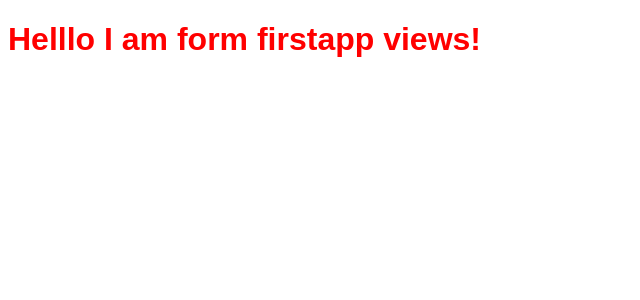
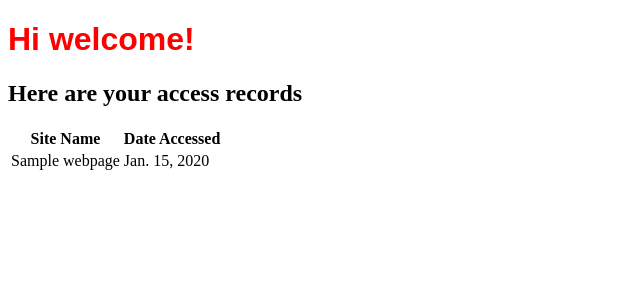
Before and after one commit to miguelpengson/udemy_django, a Django app: page /first_app/ in a window 1280 px wide. Shown: the top 300 px of the page, without its empty margins (0-640 px from the left). Run offline with Django 4.2, Linux system fonts and the light colour scheme; tables that the repository leaves empty hold one stand-in row (values such as "Sample post").

Commit message:
Import models to views, edited views and index template to show fake data

```diff
--- a/first_project/first_app/templates/first_app/index.html
+++ b/first_project/first_app/templates/first_app/index.html
@@ -5,15 +5,34 @@
     <head>
         <meta charset="utf-8">
         <meta http-equiv="X-UA-Compatible" content="IE=edge">
-        <title>Index</title>
+        <title>Django Level Two</title>
         <meta name="description" content="">
         <meta name="viewport" content="width=device-width, initial-scale=1">
         <link rel="stylesheet" type="text/css" href="{% static 'first_app/main.css' %}">
 
     </head>
     <body>
-        <h1>{{ insert_content }}</h1>
+        <h1>Hi welcome!</h1>
+        <h2>Here are your access records</h2>
 
+        <div>
+            {% if access_records %}
+            <table>
+                <thead>
+                    <th>Site Name</th>
+                    <th>Date Accessed</th>
+                </thead>
+                {% for acc in access_records %}
+                <tr>
+                    <td>{{ acc.name }}</td>
+                    <td>{{ acc.date }}</td>
+                </tr>
+                {% endfor %}
+            </table>
+            {% else %}
+                <p>No Access Records Found!</p>
+        </div>
+        {% endif %}
         <script src="" async defer></script>
     </body>
 </html>
--- a/first_project/first_app/views.py
+++ b/first_project/first_app/views.py
@@ -1,5 +1,7 @@
 from django.shortcuts import render
+from first_app.models import Topic, Webpage, AccessRecord
 
 def index(request):
-    my_dict = {'insert_content': "Helllo I am form firstapp views!"}
-    return render(request, 'first_app/index.html', context=my_dict)
+    webpages_list = AccessRecord.objects.order_by('date')
+    date_dict = {'access_records': webpages_list}
+    return render(request, 'first_app/index.html', context=date_dict)
--- a/first_project/first_project/urls.py
+++ b/first_project/first_project/urls.py
@@ -15,8 +15,10 @@ Including another URLconf
 """
 from django.contrib import admin
 from django.urls import path, include
+from first_app import views
 
 urlpatterns = [
+    path('', views.index, name='index'),
     path('first_app/', include('first_app.urls')),
     path('admin/', admin.site.urls),
 ]
```
